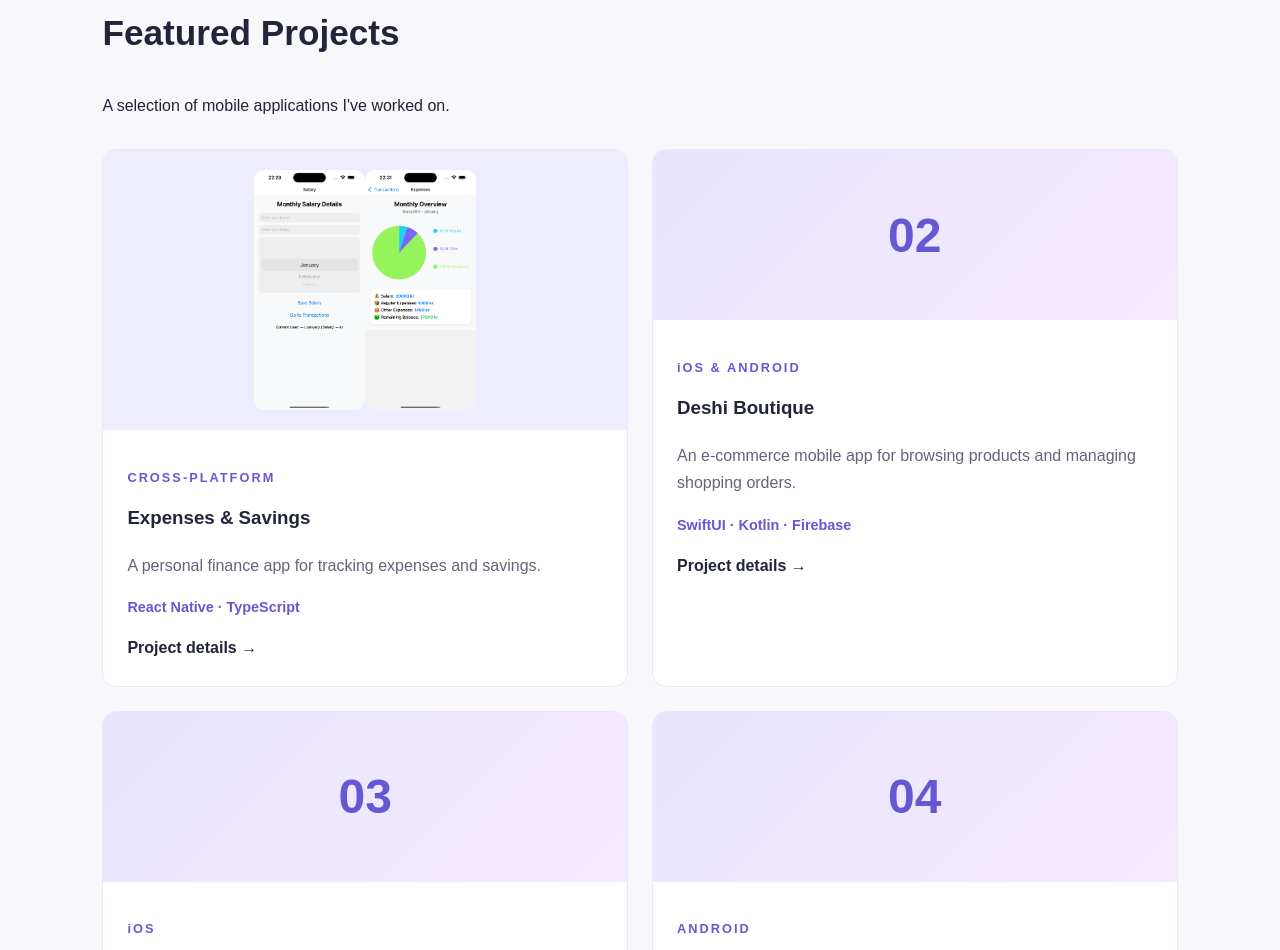
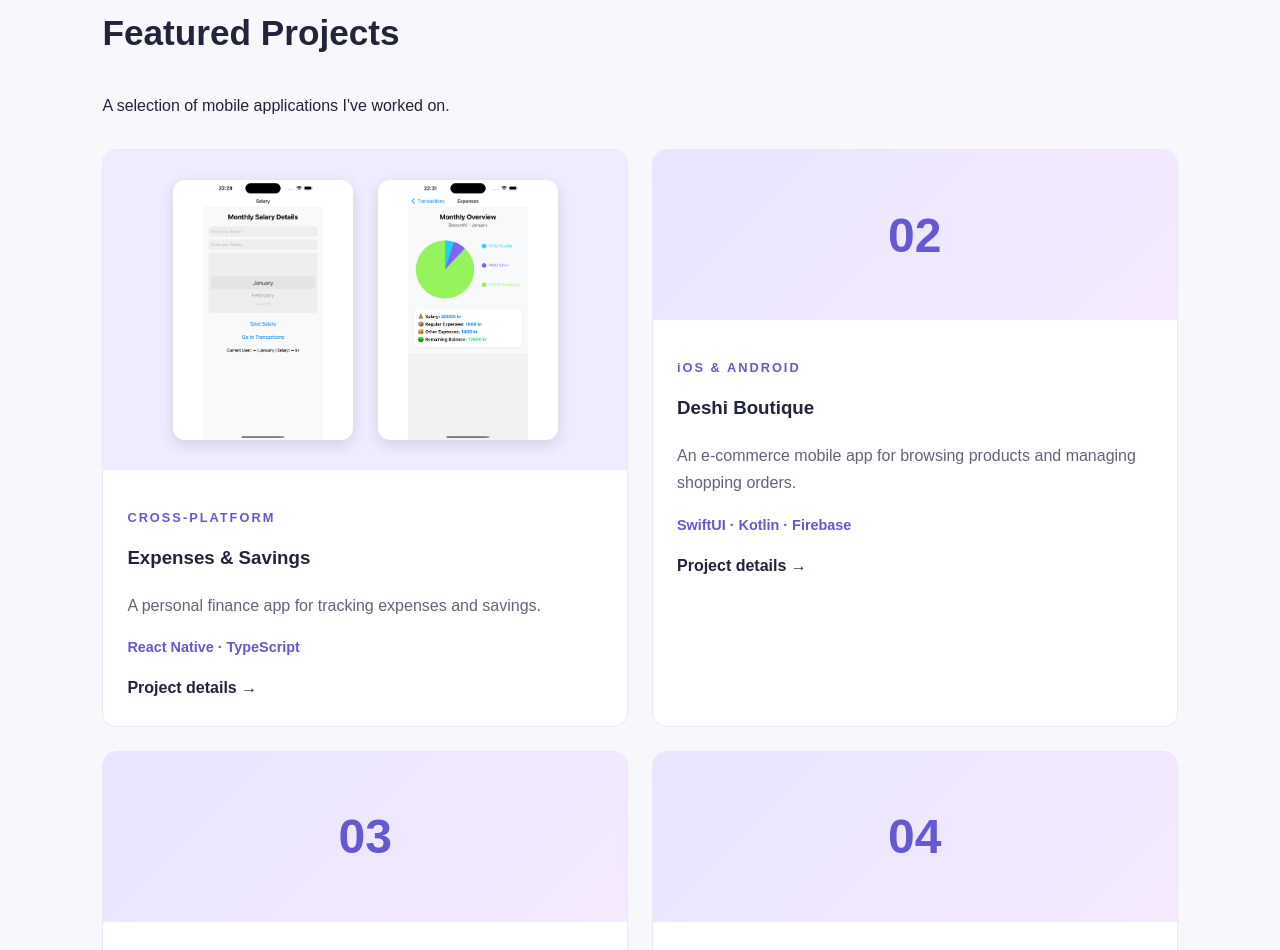
Before and after one commit to mkmsravanthi/portfolio.mkm, a plain HTML site: page index.html in a window 1280 px wide. Shown: the part 1753-2703 px from the top of the page. Drawn offline with Linux system fonts and the light colour scheme.

Commit message:
Update style.css

```diff
--- a/style.css
+++ b/style.css
@@ -204,21 +204,24 @@ footer {
     }
 }
 
+
 .project-image {
-    height: 280px;
-    padding: 20px;
+    min-height: 320px;
+    padding: 25px;
     background: #eeedff;
     display: flex;
     justify-content: center;
     align-items: center;
+    gap: 25px;
     overflow: hidden;
 }
 
 .project-image img {
-    max-width: 100%;
-    max-height: 100%;
-    width: auto;
-    height: auto;
+    width: 42%;
+    max-width: 180px;
+    height: 260px;
     object-fit: contain;
-    border-radius: 10px;
+    border-radius: 12px;
+    background: white;
+    box-shadow: 0 5px 15px rgba(0, 0, 0, 0.12);
 }
```
